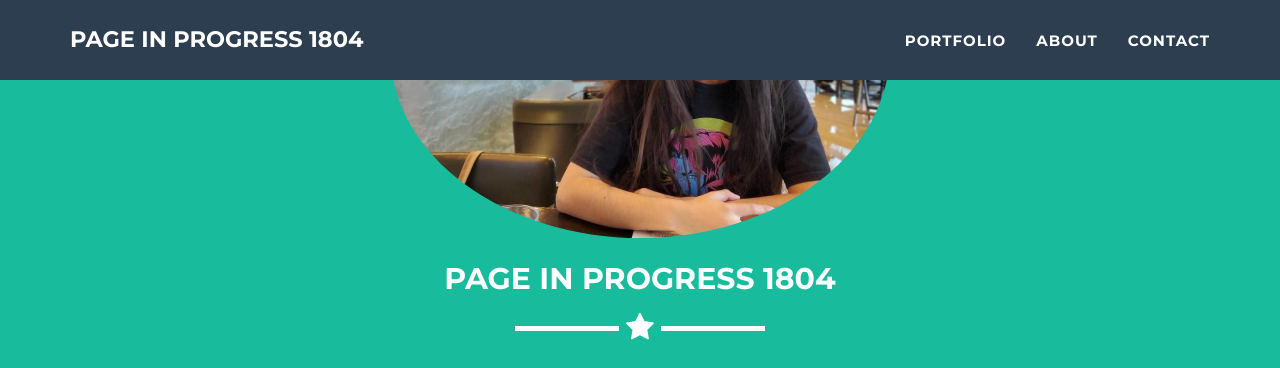
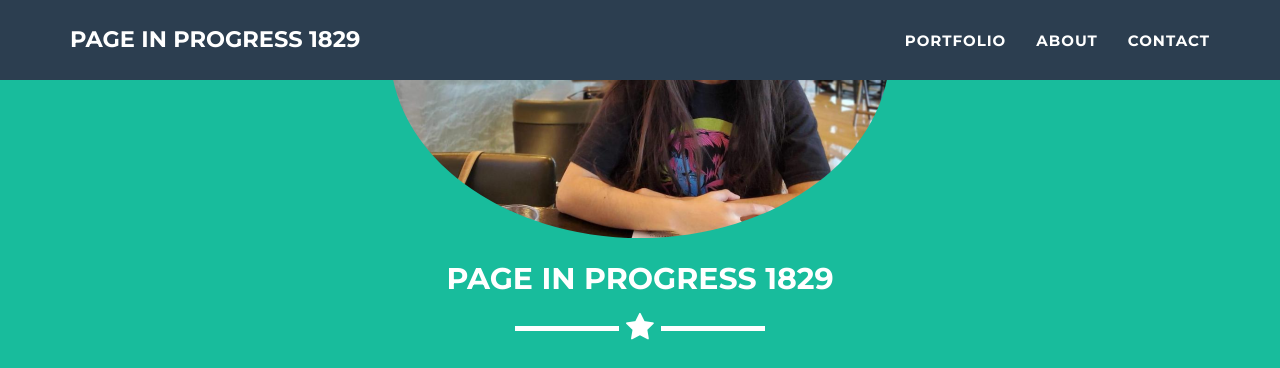
Before and after one commit to ash-chin/ash-chin.github.io, a Jekyll site: the page built from _posts/2014-07-18-project-1.markdown, in a window 1280 px wide and 900 px high, scrolled down 337 px. Shown: the top 368 px of the window. Built offline with Jekyll 4.4.1, drawn with Linux system fonts in a browser that asks for light colours.

Commit message:
Update _config.yml

```diff
--- a/_config.yml
+++ b/_config.yml
@@ -1,5 +1,5 @@
 # Site settings
-title: Page in Progress 1804
+title: Page in Progress 1829
 email: your-email@domain.com
 url: https://github.com/jeromelachaud/freelancer-theme
 description: "Write an awesome description for your new site here. You can edit this line in _config.yml. It will appear in your document head meta (for Google search results) and in your feed.xml site description."
```
